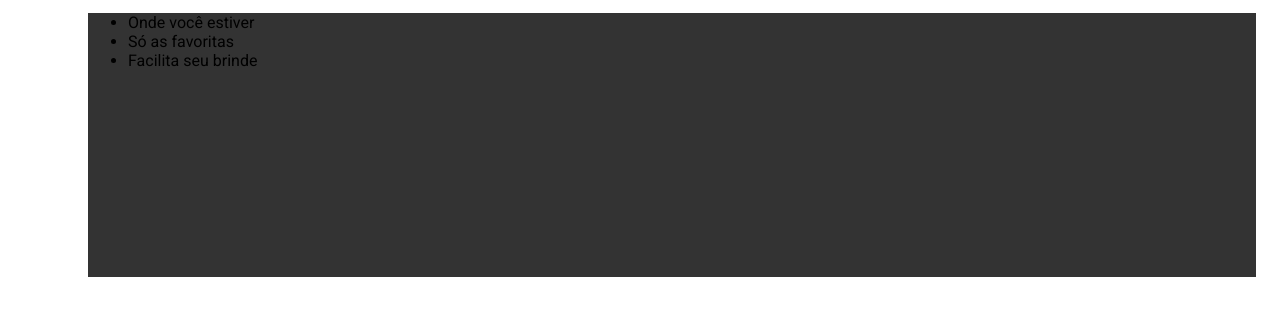
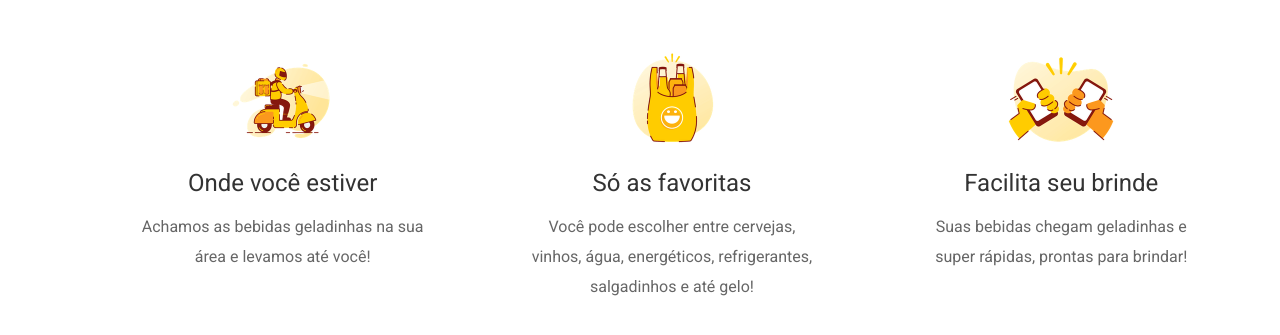
Before and after one commit to HugoBrian/projeto-ze-delivery, a plain HTML site: page index.html in a window 1280 px wide. Shown: the part 609-944 px from the top of the page. Drawn offline with Linux system fonts and the light colour scheme.

Commit message:
Finalização da secção como-funciona img e txt

```diff
--- a/estilo.css
+++ b/estilo.css
@@ -115,12 +115,51 @@ h2 {
     right: 35px;
 }
 
-div#div-itens{
+h3 {
+    position: relative;
+    font-size: 18pt;
+    text-align: center;
+    color: #333333;
+    font-weight: lighter;
+    font: bold;
+    margin-top: 0px;
+    margin-bottom: 15px;
+}
+
+p {
+    position: relative;
+    font-size: 16px;
+    text-align: center;
+    text-justify: auto;
+    color: #666666;
+    line-height: 30px;
+    margin: 0px;
+}
+
+ul#lista-itens {
     position: relative;
     left: 80px;
     width: 1168px;
     height: 264px;
-    background-color: #333;
+    margin: 0px;
+    padding: 0px;
+    list-style: none;
+}
 
+ul#lista-itens li{
+    background-color: white;
+    float: left;
+    width: 288px;
+    height: 232px;
+    margin: 0px 50.6563px 32px;
+}
+
+img.como-funciona {
+    position: relative;
+    display: block;
+    width: 112px;
+    height: 112px;
+    margin: auto;
+    margin-bottom: 12px;
 }
 /* pegar as imagens pelo firefox em informações da página*/
--- a/index.html
+++ b/index.html
@@ -19,8 +19,10 @@
 
         <section id="sec-busca">
             <div id="busca">
-                <h1><strong>Bebidas geladas</strong> a <strong>preço</strong> de<br>mercado na sua casa <strong>agora</strong></h1>
-                <input type="text" id="bt-busca" size="85" maxlength="60" placeholder="Inserir o endereço para ver o preço">
+                <h1><strong>Bebidas geladas</strong> a <strong>preço</strong> de<br>mercado na sua casa
+                    <strong>agora</strong></h1>
+                <input type="text" id="bt-busca" size="85" maxlength="60"
+                    placeholder="Inserir o endereço para ver o preço">
             </div>
         </section>
 
@@ -28,13 +30,25 @@
             <h2>
                 <strong>Como funciona o Zé Delivery?</strong>
             </h2>
-            <div id="div-itens">
-                <ul>
-                    <li>Onde você estiver</li>
-                    <li>Só as favoritas</li>
-                    <li>Facilita seu brinde</li>
-                </ul>
-            </div>
+            <div style="height: 32px;"></div>
+            <ul id="lista-itens" >
+                <li>
+                    <img src="imagens/como-funciona01.png" class="como-funciona" alt="delivery-man">
+                    <h3>Onde você estiver</h3>
+                    <p>Achamos as bebidas geladinhas na sua área e levamos até você!</p>
+                </li>
+                <li>
+                    <img src="imagens/como-funciona02.png" class="como-funciona" alt="sacolas-e-bebidas">
+                    <h3>Só as favoritas</h3>
+                    <p>Você pode escolher entre cervejas, vinhos, água, energéticos, refrigerantes, salgadinhos e até
+                        gelo!</p>
+                </li>
+                <li>
+                    <img src="imagens/como-funciona03.png" class="como-funciona" alt="dois celulares">
+                    <h3>Facilita seu brinde</h3>
+                    <p>Suas bebidas chegam geladinhas e super rápidas, prontas para brindar!</p>
+                </li>
+            </ul>
         </section>
     </div>
 
```
Also changed, not shown: imagens/como-funciona01.png (added), imagens/como-funciona02.png (added), imagens/como-funciona03.png (added).
